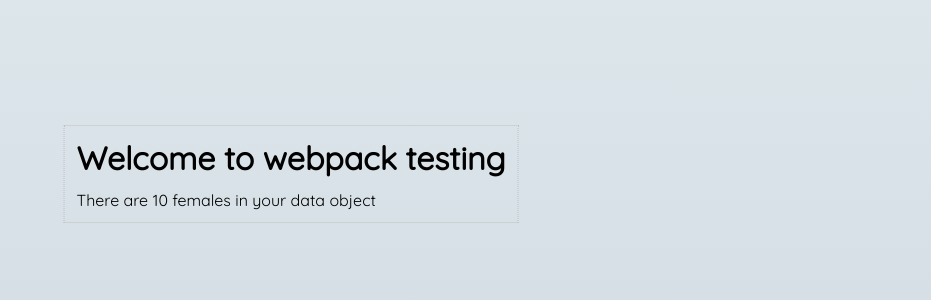
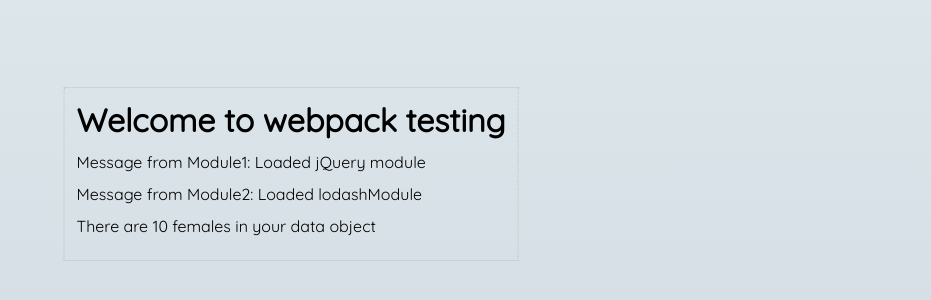
Before and after one commit to immnk/webpack-testing, a website built with webpack: page src/index.html in a window 1280 px wide. Shown: the part 226-526 px from the top of the page, without its empty margins (349-1280 px from the left). Built offline with nearby package versions, Linux system fonts and the light colour scheme.

Commit message:
#5 - change as per review comments from code factor

```diff
--- a/src/js/jqueryModule.js
+++ b/src/js/jqueryModule.js
@@ -1,5 +1,10 @@
 const jqueryModule = (function() {
-  console.log("Loaded jQuery module");
+  const message = "Loaded jQuery module";
+  console.log(message);
+
+  return {
+    message: message
+  }
 })();
 
 module.exports = jqueryModule;
--- a/src/js/loadashModule.js
+++ b/src/js/loadashModule.js
@@ -1,6 +1,9 @@
 const loadashModule = (function() {
   const _ = require('lodash/core');
   const users = require("../data/users.data");
+  const message = "Loaded lodashModule";
+
+  console.log(message);
 
   const femaleCount = _.filter(users, {
     "gender": "Female"
@@ -9,7 +12,8 @@
   console.log(femaleCount);
 
   return {
-    femaleCount: femaleCount
+    femaleCount: femaleCount,
+    message: message
   }
 })();
 
--- a/src/js/scripts.js
+++ b/src/js/scripts.js
@@ -3,10 +3,21 @@
   const loadashModule = require("./loadashModule");
 
   const femaleCount = loadashModule.femaleCount;
+  const wrapperNode = document.getElementsByClassName("wrapper")[0];
 
+  if (jqueryModule) {
+    var p = document.createElement('p');
+    p.innerHTML = `Message from Module1: ${jqueryModule.message}`;
+    wrapperNode.appendChild(p);
+  }
+
+  if(loadashModule) {
+    var p = document.createElement('p');
+    p.innerHTML = `Message from Module2: ${loadashModule.message}`;
+    wrapperNode.appendChild(p);
+  }
 
   if (femaleCount > 0) {
-    let wrapperNode = document.getElementsByClassName("wrapper")[0];
     var p = document.createElement('p');
     p.innerHTML = `There are ${femaleCount} females in your data object`;
     wrapperNode.appendChild(p);
--- a/src/scss/main.scss
+++ b/src/scss/main.scss
@@ -23,6 +23,10 @@
   transform: translate(-50%, -50%);
   padding: 12px;
   border: 1px dotted $gray;
+
+  p {
+    margin-bottom: 12px;
+  }
 }
 
 #title {
--- a/webpack.config.js
+++ b/webpack.config.js
@@ -1,6 +1,5 @@
 const debug = process.env.NODE_ENV !== "production";
 console.log("Webpack is running in " + process.env.NODE_ENV + " mode");
-const webpack = require('webpack');
 var path = require("path");
 const HtmlWebpackPlugin = require('html-webpack-plugin');
 const MiniCssExtractPlugin = require("mini-css-extract-plugin");
```
Also changed, not shown: test/jqueryModule.test.js (added, +12 -0 lines), test/lodashModule.test.js (+7 -1 lines).
